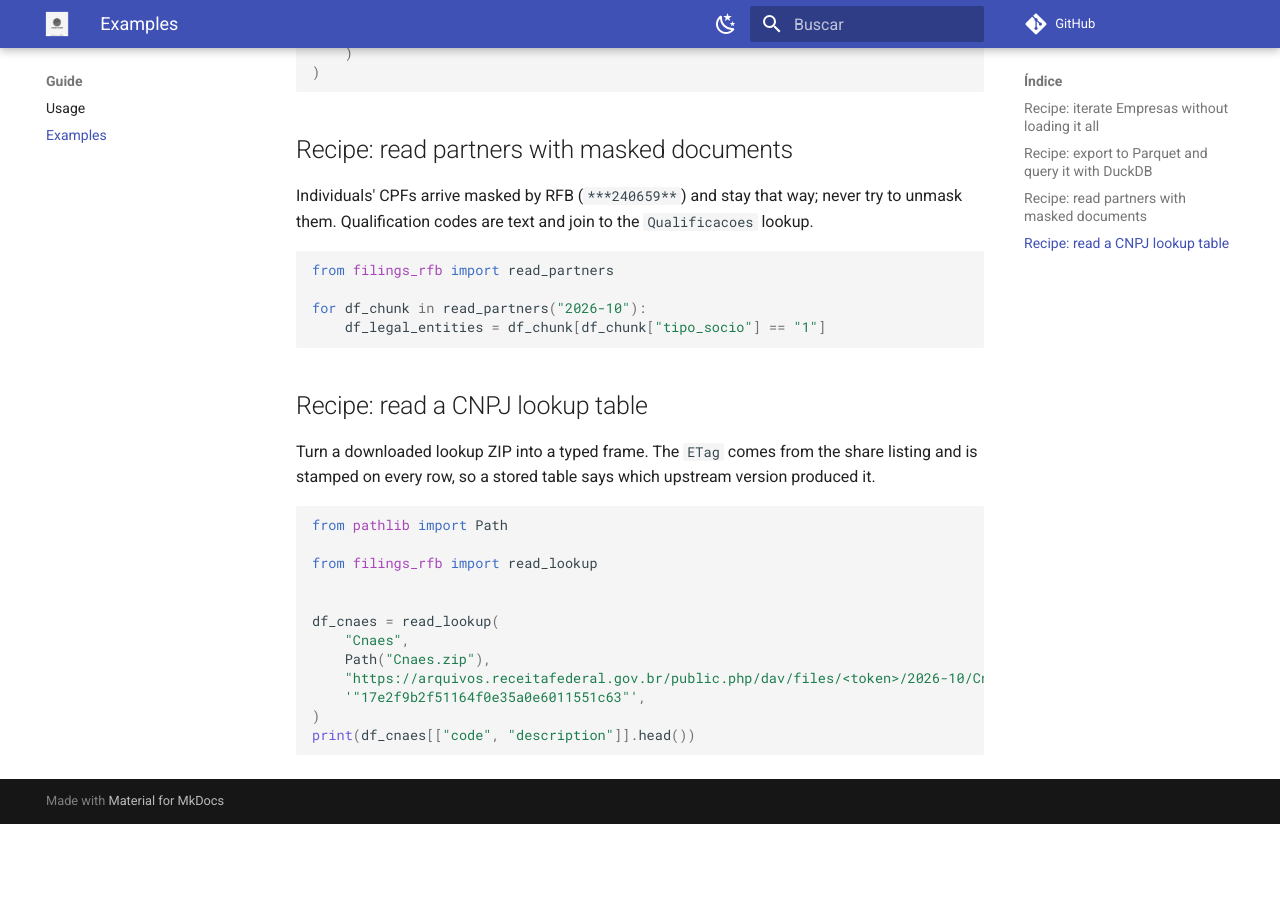
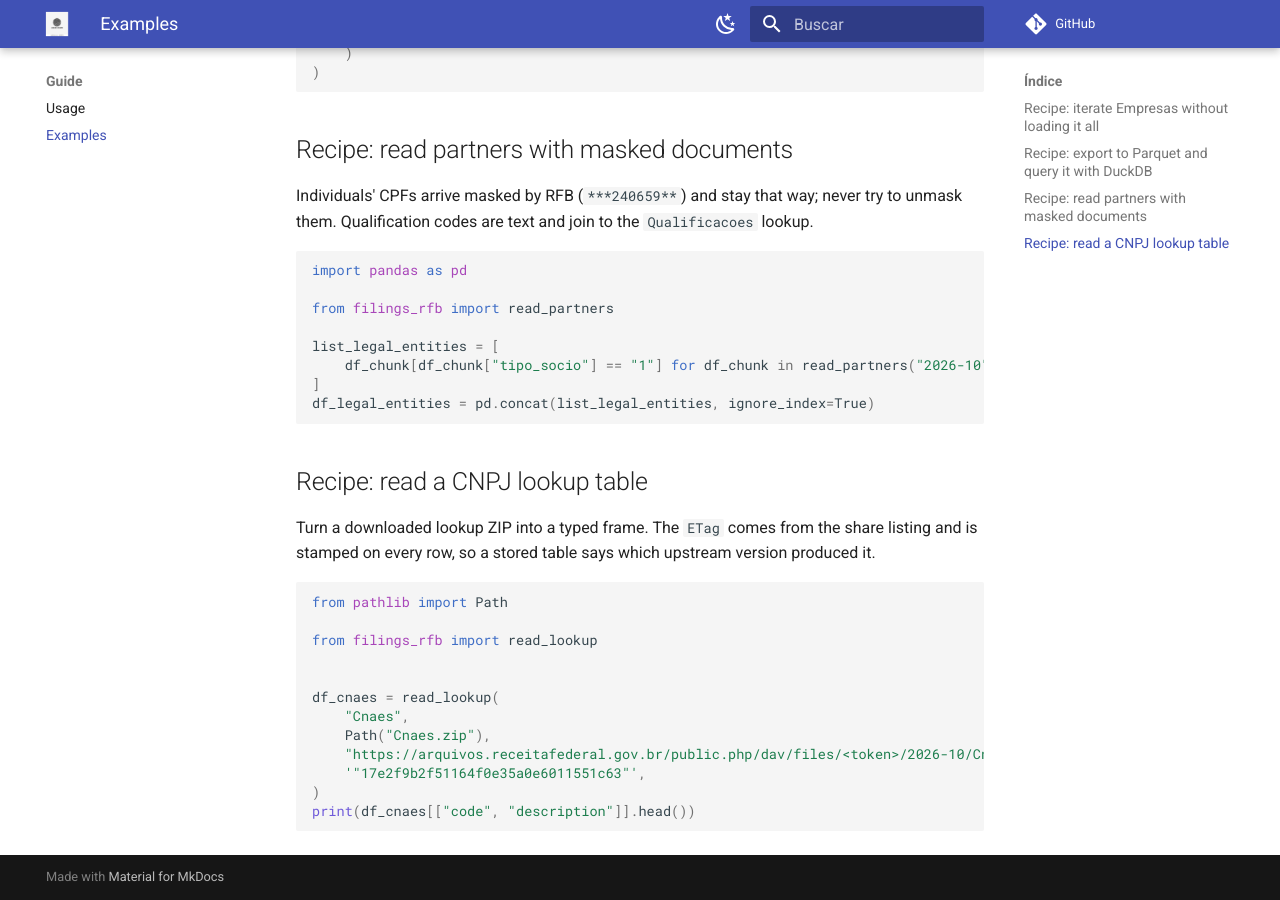
Before and after one commit to guilhermegor/filings-rfb, an MkDocs documentation site: the page built from docs/examples.md, in a window 1280 px wide and 900 px high, scrolled down 1012 px. Built offline with MkDocs 1.6.1 and Material for MkDocs 9.7.7, drawn with Linux system fonts in a browser that asks for light colours; comment, search, counter and statistics services are not loaded; the version menu is left out; before the commit the page ends 1836 px from its top, so only the background shows below that.

Commit message:
docs: accumulate chunks in the Socios recipe
The loop reassigned the filtered frame each iteration, keeping only the
last chunk. Collect the filtered chunks and concatenate them after.

````diff
--- a/docs/examples.md
+++ b/docs/examples.md
@@ -51,10 +51,14 @@ Individuals' CPFs arrive masked by RFB (`***240659**`) and stay that way; never
 them. Qualification codes are text and join to the `Qualificacoes` lookup.
 
 ```python
+import pandas as pd
+
 from filings_rfb import read_partners
 
-for df_chunk in read_partners("2026-10"):
-    df_legal_entities = df_chunk[df_chunk["tipo_socio"] == "1"]
+list_legal_entities = [
+    df_chunk[df_chunk["tipo_socio"] == "1"] for df_chunk in read_partners("2026-10")
+]
+df_legal_entities = pd.concat(list_legal_entities, ignore_index=True)
 ```
 
 ## Recipe: read a CNPJ lookup table
````
